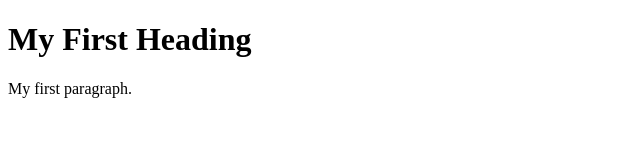
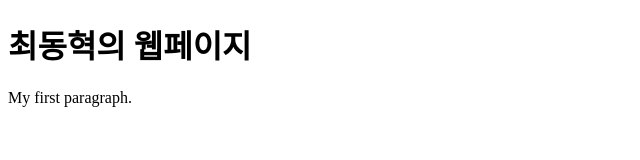
Before and after one commit to richardparkerpi/demo, a plain HTML site: page index.html in a window 1280 px wide. Shown: the whole page, without its empty margins (0-640 px from the left). Drawn offline with Linux system fonts and the light colour scheme.

Commit message:
Update index.html

```diff
--- a/index.html
+++ b/index.html
@@ -2,7 +2,7 @@
 <html>
 <body>
 
-<h1>My First Heading</h1>
+<h1>최동혁의 웹페이지</h1>
 <p>My first paragraph.</p>
 
 </body>
```
